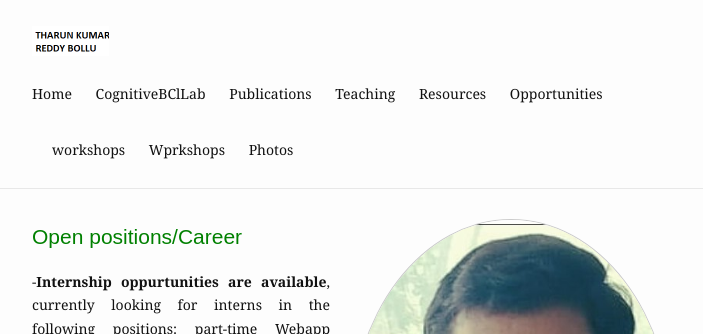
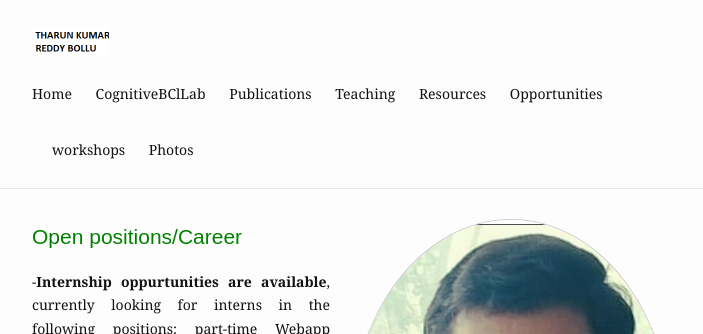
Before and after one commit to tharuniitk/tharuniitk.github.io, a Jekyll site: the page built from index.md, in a window 1280 px wide and 900 px high. Shown: the top 334 px of the window, without its empty margins (288-991 px from the left). Built offline with Jekyll 4.4.1, drawn with Linux system fonts in a browser that asks for light colours.

Commit message:
Update _config.yml

```diff
--- a/_config.yml
+++ b/_config.yml
@@ -20,7 +20,6 @@ header:
     - name: Resources
     - name: Opportunities
     - name: workshops
-    - name: Wprkshops
     - name: Photos
 
 
```
